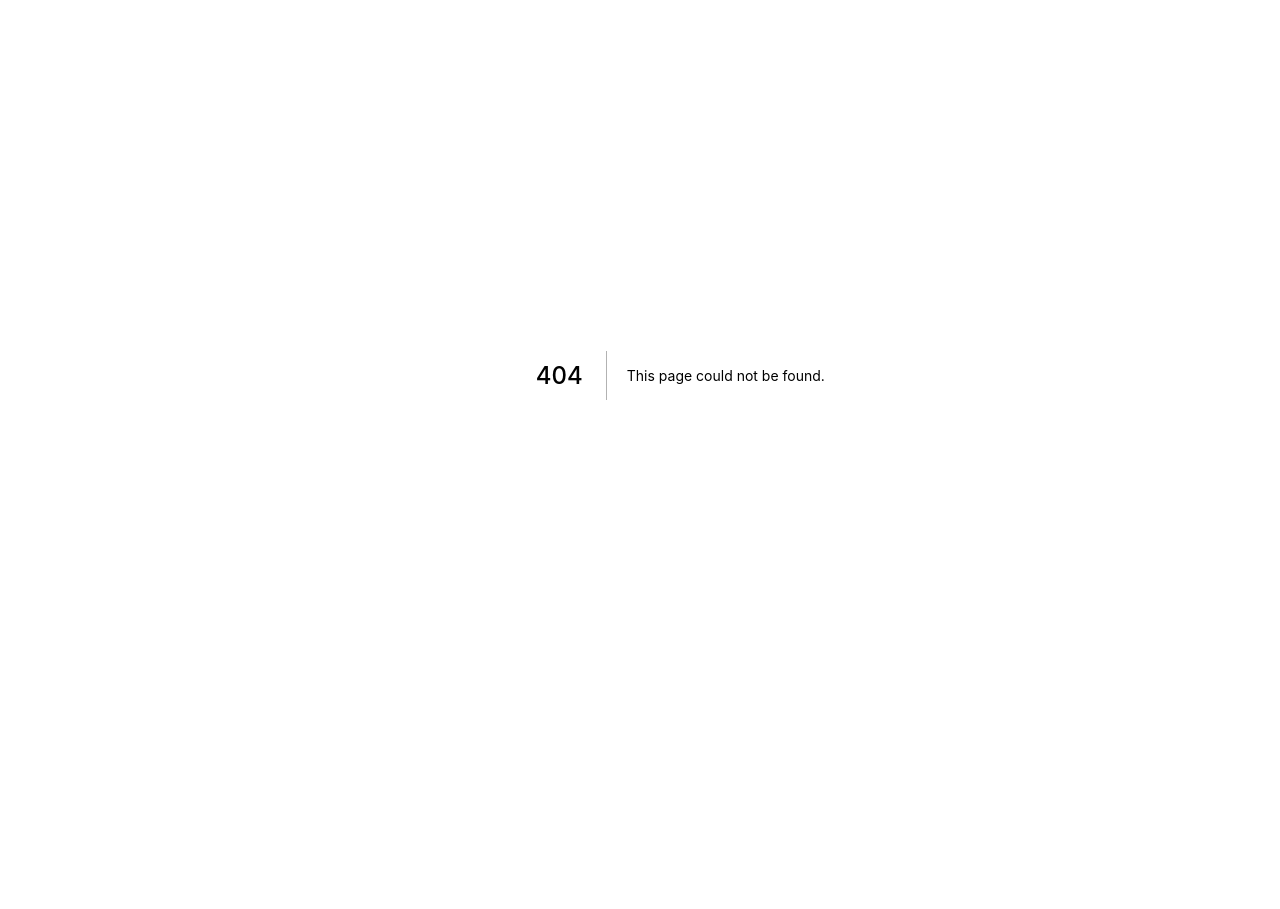
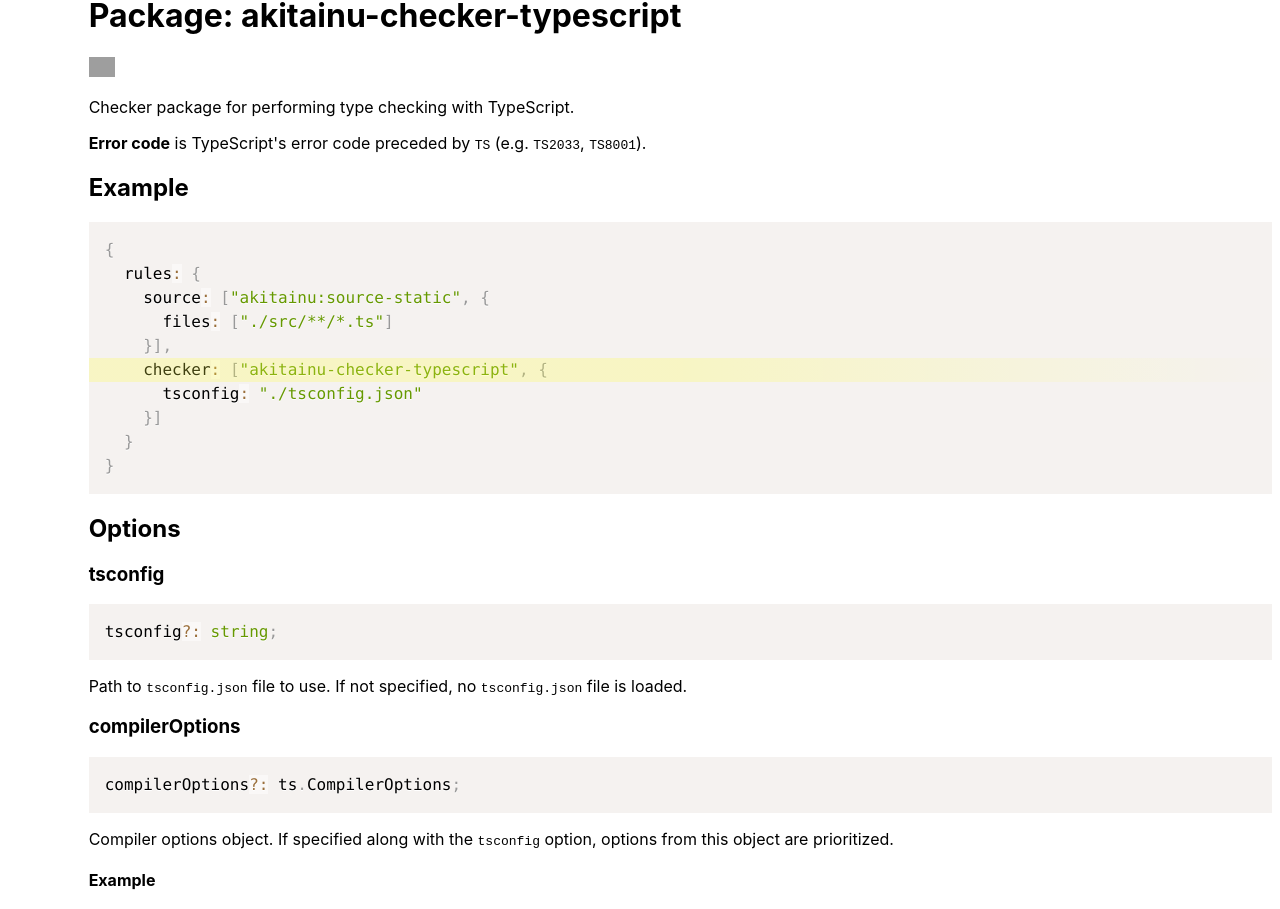
Before and after one commit to uhyo/akitainu-website, a Next.js app: page /docs/packages/akitainu-checker-typescript in a window 1280 px wide. Before the commit this address had no page. Shown: the part 53-962 px from the top of the page. Before the commit the page ends 836 px from the top, so only its background shows below. Built offline with nearby package versions, Linux system fonts and the light colour scheme; grey boxes are pictures that could not be loaded.

Commit message:
checkers

```diff
--- /dev/null
+++ b/src/pages/docs/packages/akitainu-checker-typescript.tsx
@@ -0,0 +1,72 @@
+import Link from "next/link";
+import { Code } from "../../../components/Code";
+import { PackagePage } from "../../../components/PackagePage";
+
+export default function AkitainuCheckerTypeScriptPage() {
+  return (
+    <PackagePage name="akitainu-checker-typescript">
+      <p>
+        <Link href="/docs/config#checker">Checker</Link> package for performing
+        type checking with{" "}
+        <a href="https://www.typescriptlang.org/" rel="external">
+          TypeScript
+        </a>
+        .
+      </p>
+      <p>
+        <b>Error code</b> is TypeScript's error code preceded by <code>TS</code>{" "}
+        (e.g. <code>TS2033</code>, <code>TS8001</code>).
+      </p>
+
+      <h2>Example</h2>
+      <Code language="ts" highlight={[6, 6]}>
+        {`
+{
+  rules: {
+    source: ["akitainu:source-static", {
+      files: ["./src/**/*.ts"]
+    }],
+    checker: ["akitainu-checker-typescript", {
+      tsconfig: "./tsconfig.json"
+    }]
+  }
+}
+        `.trim()}
+      </Code>
+
+      <h2>Options</h2>
+      <h3>tsconfig</h3>
+      <Code language="ts">tsconfig?: string;</Code>
+      <p>
+        Path to <code>tsconfig.json</code> file to use. If not specified, no{" "}
+        <code>tsconfig.json</code> file is loaded.
+      </p>
+
+      <h3>compilerOptions</h3>
+      <Code language="ts">compilerOptions?: ts.CompilerOptions;</Code>
+      <p>
+        Compiler options object. If specified along with the{" "}
+        <code>tsconfig</code> option, options from this object are prioritized.
+      </p>
+
+      <h4>Example</h4>
+      <Code language="ts" highlight={[8, 10]}>
+        {`
+{
+  rules: {
+    source: ["akitainu:source-static", {
+      files: ["./src/**/*.ts"]
+    }],
+    checker: ["akitainu-checker-typescript", {
+      tsconfig: "./tsconfig.json",
+      compilerOptions: {
+        noImplicitAny: true
+      }
+    }]
+  }
+}
+        `.trim()}
+      </Code>
+    </PackagePage>
+  );
+}
```
Also changed, not shown: src/pages/docs/packages/akitainu-checker-eslint.tsx (+51 -0 lines).
